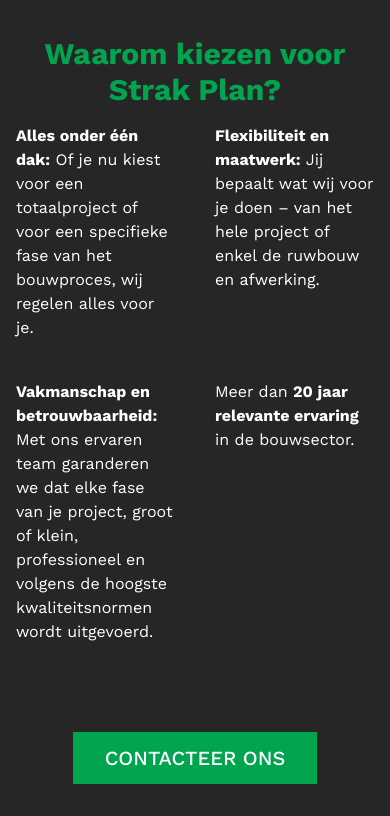
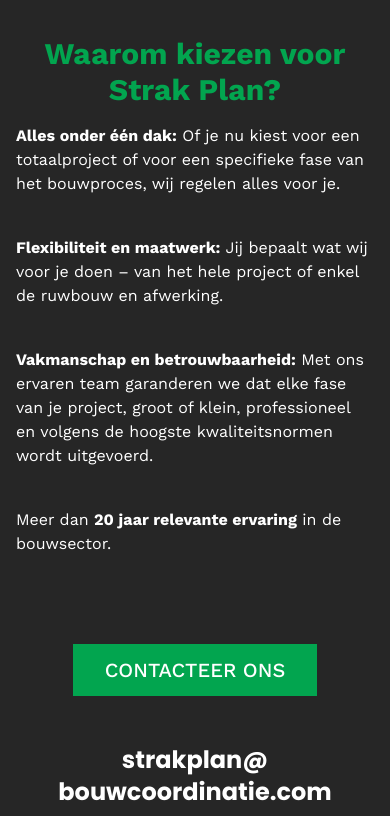
Before and after one commit to nielsvhb/strak-plan, an Astro site: page / in a window 390 px wide. Shown: the part 1420-2236 px from the top of the page. Built offline with nearby package versions, Linux system fonts and the light colour scheme; Astro itself is replaced by a stand-in of ours.

Commit message:
responsive

```diff
--- a/src/pages/index.astro
+++ b/src/pages/index.astro
@@ -82,7 +82,7 @@
 		<section class="bg-antracite py-12">
 			<div class="container max-w-5xl ">
 				<h2 class="text-center text-primary text-3xl font-semibold mb-4">Waarom kiezen voor Strak Plan?</h2>
-				<ul class="grid grid-cols-2 gap-10 text-white">
+				<ul class="grid grid-cols-1 md:grid-cols-2 gap-10 text-white">
 					<li><span class="font-semibold">Alles onder één dak:</span> Of je nu kiest voor een totaalproject of voor een specifieke fase van het bouwproces, wij regelen alles voor je.</li>
 					<li><span class="font-semibold">Flexibiliteit en maatwerk:</span> Jij bepaalt wat wij voor je doen – van het hele project of enkel de ruwbouw en afwerking.</li>
 					<li><span class="font-semibold">Vakmanschap en betrouwbaarheid:</span> Met ons ervaren team garanderen we dat elke fase van je project, groot of klein, professioneel en volgens de hoogste kwaliteitsnormen wordt uitgevoerd.</li>
```
